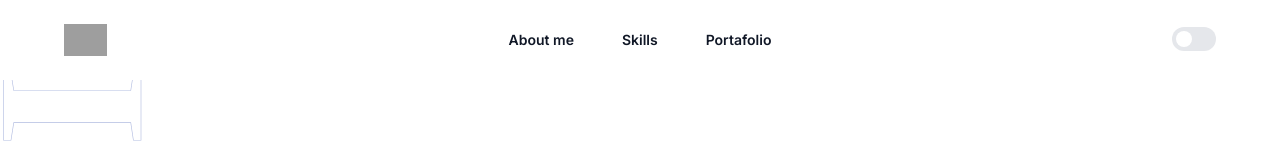
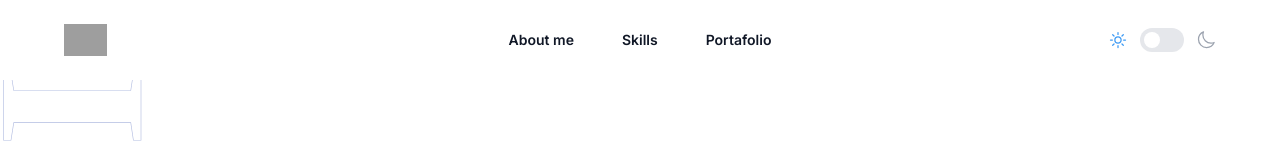
Before and after one commit to leopf23/my-portafolio-UI, a Next.js app in the folder my-portafolio/: page / in a window 1280 px wide. Shown: the top 150 px of the page. Built offline with nearby package versions, Linux system fonts and the light colour scheme; grey boxes are pictures that could not be loaded.

Commit message:
switch dark model add

```diff
--- a/my-portafolio/app/headerUi.tsx
+++ b/my-portafolio/app/headerUi.tsx
@@ -1,11 +1,9 @@
-// app/headerUi.tsx
-
 "use client"; // Marca el componente como Cliente
 
-import React, { useState } from 'react';
+import React, { useEffect, useState } from 'react';
 import { Dialog, DialogPanel } from '@headlessui/react';
-import { Switch } from '@headlessui/react'
-import { Bars3Icon, XMarkIcon } from '@heroicons/react/24/outline';
+import { Switch } from '@headlessui/react';
+import { Bars3Icon, CheckIcon, MoonIcon, SunIcon, XMarkIcon } from '@heroicons/react/24/outline';
 
 const navigation = [
   { name: 'About me', href: '#about' },
@@ -14,33 +12,54 @@ const navigation = [
 ];
 
 export default function HeaderUi() {
+  const [hasShadow, setHasShadow] = useState(false);
 
-  // variable switch
-  const [enabled, setEnabled] = useState(false)
+  // Detectar el scroll y aplicar el shadow
+  useEffect(() => {
+    const handleScroll = () => {
+      if (window.scrollY > 0) {
+        setHasShadow(true);
+      } else {
+        setHasShadow(false);
+      }
+    };
+
+    window.addEventListener('scroll', handleScroll);
+
+    return () => {
+      window.removeEventListener('scroll', handleScroll);
+    };
+  }, []);
+
+  // Variable switch
+  const [enabled, setEnabled] = useState(false);
 
   function toggleDarkMode() {
-    const html = document.querySelector('html')
-    const current = localStorage.getItem("theme")
+    const html = document.querySelector('html');
+    const current = localStorage.getItem('theme');
     if (!current) {
-      localStorage.setItem("theme", "dark")
-      html?.classList.add("dark")
-      setEnabled(true)
+      localStorage.setItem('theme', 'dark');
+      html?.classList.add('dark');
+      setEnabled(true);
     } else {
-      localStorage.removeItem("theme")
-      html?.classList.remove("dark")
-      setEnabled(false)
+      localStorage.removeItem('theme');
+      html?.classList.remove('dark');
+      setEnabled(false);
     }
   }
 
-
   const [mobileMenuOpen, setMobileMenuOpen] = useState(false);
 
-
   return (
-    <header id="header" className="bg-white dark:bg-blueDark fixed top-0 left-0 w-full z-50 transition-shadow duration-300">
+    <header
+      id="header"
+      className={`bg-white dark:bg-blueDark fixed top-0 left-0 w-full z-50 transition-shadow duration-300 ${
+        hasShadow ? 'shadow-md' : ''
+      }`}
+    >
       <nav aria-label="Global" className="mx-auto flex max-w-7xl items-center justify-between p-6 lg:px-16">
         <div className="flex lg:flex-1">
-        <a href="#" className="-m-1.5 p-1.5">
+          <a href="#banner" className="-m-1.5 p-1.5">
             <span className="sr-only">Your Company</span>
             <img alt="" src="https://tailwindui.com/img/logos/mark.svg?color=indigo&shade=600" className="h-8 w-auto" />
           </a>
@@ -66,6 +85,9 @@ export default function HeaderUi() {
         <div className="hidden lg:flex lg:flex-1 lg:justify-end">
           <a href="#" className="text-sm font-semibold leading-6 text-gray-900">
             {/* Dark mode switch */}
+
+           <div className='flex gap-3 items-center'>
+            <SunIcon className="h-5 w-5 text-[#3D9AF4] dark:text-gray-400" />
             <Switch
               checked={enabled}
               onChange={toggleDarkMode}
@@ -73,7 +95,10 @@ export default function HeaderUi() {
             >
               <span className="size-4 translate-x-1 rounded-full dark:bg-[#3D9AF4] bg-white transition group-data-[checked]:translate-x-6" />
             </Switch>
-          {/* Log in <span aria-hidden="true">&rarr;</span> */}
+            <MoonIcon className="h-5 w-5 dark:text-[#3D9AF4] text-gray-400" />
+           </div>
+
+
           </a>
         </div>
       </nav>
@@ -83,11 +108,7 @@ export default function HeaderUi() {
           <div className="flex items-center justify-between">
             <a href="#" className="-m-1.5 p-1.5">
               <span className="sr-only">Your Company</span>
-            <img
-              alt=""
-              src="https://tailwindui.com/img/logos/mark.svg?color=indigo&shade=600"
-              className="h-8 w-auto"
-            />
+              <img alt="" src="https://tailwindui.com/img/logos/mark.svg?color=indigo&shade=600" className="h-8 w-auto" />
             </a>
             <button
               type="button"
@@ -111,7 +132,6 @@ export default function HeaderUi() {
                   </a>
                 ))}
               </div>
-
             </div>
           </div>
         </DialogPanel>
--- a/my-portafolio/app/page.tsx
+++ b/my-portafolio/app/page.tsx
@@ -40,7 +40,9 @@ export default function Home() {
       <div>
         <div className="scroll-snap-container h-screen">
           {/* Img Banner Text */}
-          <Banner />
+          <div id="banner">
+           <Banner />
+          </div>
 
           {/* About me */}
           <div id="about" className="scroll-snap-item h-screen p-8 md:p-10 lg:p-32 animate-on-scroll ">
```
Lines whose indentation alone changed are shown as unchanged.
